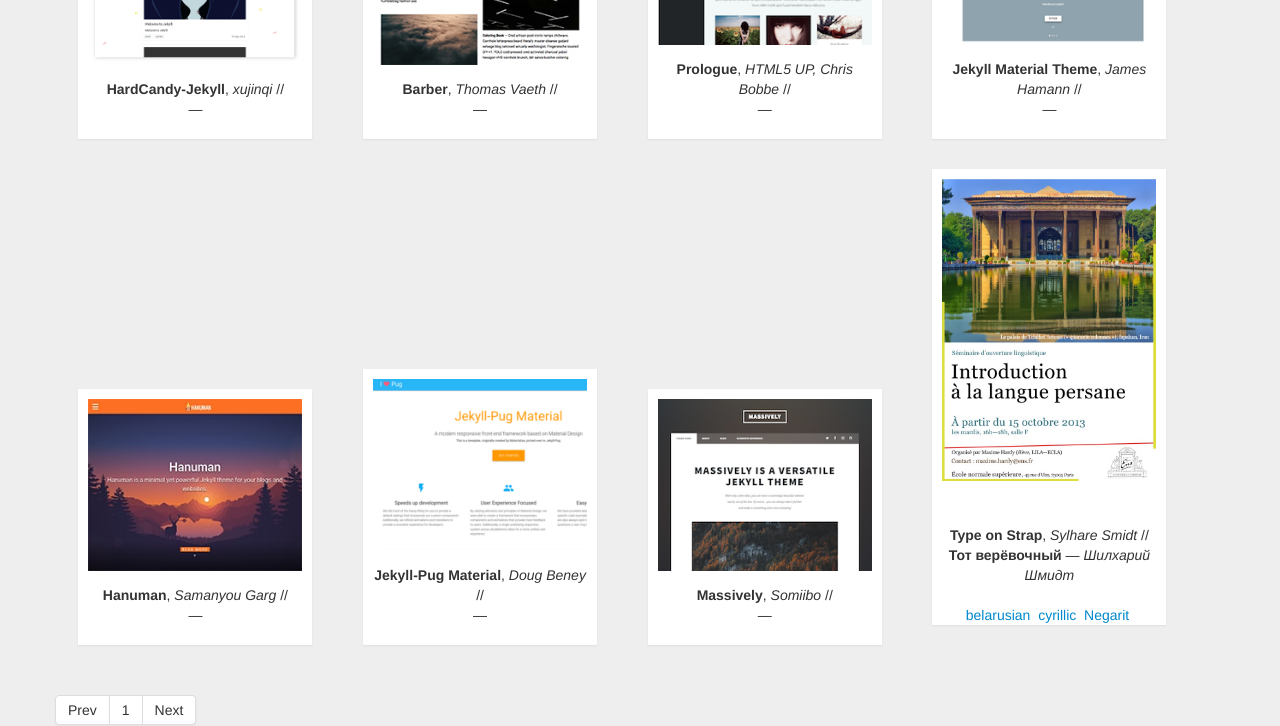
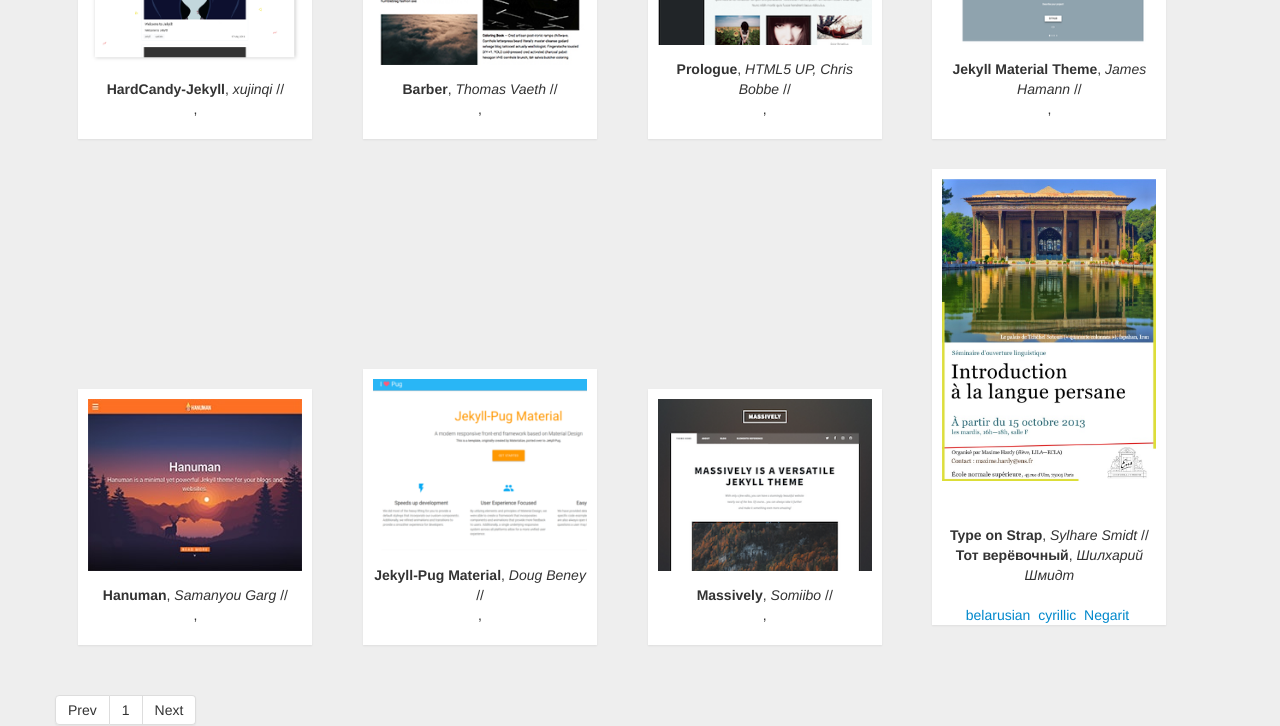
Before and after one commit to mlare/vodary, a Jekyll site: the page built from index.html, in a window 1280 px wide. Shown: the part 456-1182 px from the top of the page. Built offline with Jekyll 4.4.1, drawn with Linux system fonts in a browser that asks for light colours; Markdown is read by kramdown in place of the engine named in the settings; the list of posts is cut into pages by our own code.

Commit message:
Update index.html

```diff
--- a/index.html
+++ b/index.html
@@ -8,7 +8,7 @@ title: Éditions Vodary, publisher in Paris
 		<div class="item">
 			<a class="item-inner" href="{{ post.url }}">
 				<div class="item-image"><img src="/thumbnails/{{ post.thumbnail }}"></div>
-				<div class="item-name"><strong>{{ post.title }}</strong>, <i font-family:serif;>{{ post.author }}</i> //<br><strong>{{ post.ortitle }}</strong> — <i font-family:serif;>{{ post.orauthor }}</i><br>
+				<div class="item-name"><strong>{{ post.title }}</strong>, <i font-family:serif;>{{ post.author }}</i> //<br><strong>{{ post.ortitle }}</strong>, <i font-family:serif;>{{ post.orauthor }}</i><br>
 				{% if post.tags %}{% for tag in post.tags %}{% capture tag_name %}{{ tag }}{% endcapture %}
     				<a href="/tag/{{ tag_name }}"><nobr>{{ tag_name }}</nobr></a>&nbsp;{% endfor %}{% endif %}
 				</div>
```
